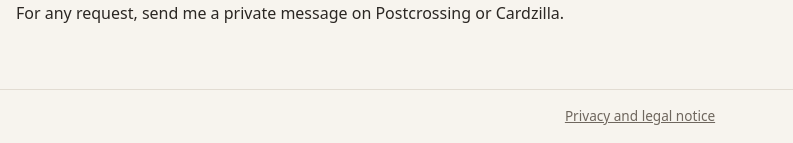
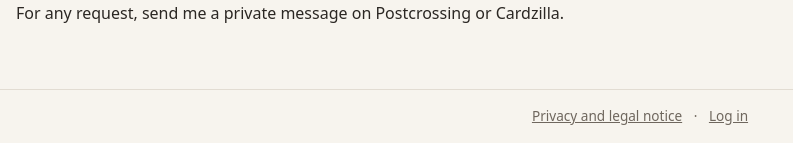
Before and after one commit to NiZoR-original/postcards, a PHP site: page /confidentialite.php in a window 1280 px wide. Shown: the part 1560-1703 px from the top of the page, without its empty margins (0-793 px from the left). Run offline with PHP 8.4, Linux system fonts and the light colour scheme; data that the repository does not hold is empty.

Commit message:
UPDATE : Pied de page public - lien « Connexion » vers l'administration (« Administration » une fois connecté)

```diff
--- a/assets/style.css
+++ b/assets/style.css
@@ -88,7 +88,8 @@ h2 { font-size: 1.2rem; margin: .2em 0 .6em; }
 
 .contenu { max-width: 1280px; margin: 0 auto; padding: 1.2rem 1rem 3rem; }
 .pied-site { max-width: 1280px; margin: 0 auto; padding: 1rem; border-top: 1px solid var(--bord); text-align: center; font-size: .85rem; }
-.pied-site a { color: var(--discret); }
+.pied-site a, .pied-site span { color: var(--discret); }
+.pied-site span { margin: 0 .5rem; }
 
 /* Bandeau d'information cookies (assets/cookies.js), en bas de l'écran */
 .bandeau-cookies {
--- a/includes/i18n.php
+++ b/includes/i18n.php
@@ -85,6 +85,8 @@ function t(string $cle, ...$args): string
             'sans_photo' => 'Pas de photo',
             'fermer' => 'Fermer',
             'confidentialite' => 'Confidentialité et mentions légales',
+            'connexion' => 'Connexion',
+            'administration' => 'Administration',
             'cookies_titre' => 'Information sur les cookies',
             'cookies_texte' => 'Ce site n\'utilise que des cookies nécessaires à son fonctionnement (session, langue et thème choisis) et mesure son audience de façon anonyme (pays, date et durée de visite, sans adresse IP). Aucun suivi, aucune publicité.',
             'cookies_plus' => 'En savoir plus',
@@ -138,6 +140,8 @@ function t(string $cle, ...$args): string
             'sans_photo' => 'No photo',
             'fermer' => 'Close',
             'confidentialite' => 'Privacy and legal notice',
+            'connexion' => 'Log in',
+            'administration' => 'Administration',
             'cookies_titre' => 'About cookies',
             'cookies_texte' => 'This site only uses cookies needed for it to work (session, chosen language and theme) and measures its audience anonymously (country, date and length of visit, no IP address). No tracking, no advertising.',
             'cookies_plus' => 'Learn more',
--- a/includes/layout_public.php
+++ b/includes/layout_public.php
@@ -47,6 +47,8 @@ function pied_public(string $scripts = ''): void
 </main>
 <footer class="pied-site">
     <a href="confidentialite.php"><?= h(t('confidentialite')) ?></a>
+    <span aria-hidden="true">·</span>
+    <a href="admin/"><?= h(t(est_admin() ? 'administration' : 'connexion')) ?></a>
 </footer>
 <?php if (!isset($_COOKIE['pc_cookies'])): ?>
 <div id="bandeau-cookies" class="bandeau-cookies" role="dialog" aria-live="polite" aria-label="<?= h(t('cookies_titre')) ?>" hidden>
--- a/version.txt
+++ b/version.txt
@@ -1,4 +1,5 @@
 0.1.0.0 du 17/11/2026
+* UPDATE : Pied de page public - lien « Connexion » vers l'administration après « Confidentialité et mentions légales » (« Administration » une fois connecté)
 * NEW : Statistiques de visite anonymes (migration 0004) - pays (déduit du fuseau horaire du navigateur, jamais de l'adresse IP), date, pages vues et temps passé page visible ; ni cookie ni IP, visites de l'admin non comptées, Global Privacy Control / Do Not Track respectés, opposition possible depuis la page Confidentialité, purge après 25 mois ; page Admin > Statistiques (visites par jour ou par mois, durée médiane et moyenne, répartition par pays et par durée)
 * NEW : Bandeau d'information sur les cookies (RGPD / LGPD), affiché seulement aux visiteurs de l'UE / EEE, du Royaume-Uni, de Suisse, des territoires d'outre-mer et du Brésil (pays déduit du fuseau horaire du navigateur), masqué 30 jours après « J'ai compris » ; page « Confidentialité et mentions légales » FR/EN (éditeur, hébergeur OVH, données, liste des cookies, droits, contact par l'adresse saisie dans Admin > Paramètres et par les profils) en lien dans le nouveau pied de page
 * NEW : Liens vers mes profils Postcrossing, Cardzilla et Discord dans la barre de menu publique, noms d'utilisateur (identifiant numérique pour Discord) saisis dans la nouvelle page Admin > Paramètres (migration 0003) ; lien masqué si le nom est vide ; pseudo Discord affiché sur la page des swaps (lien vers le profil) et dans l'infobulle du lien
```
